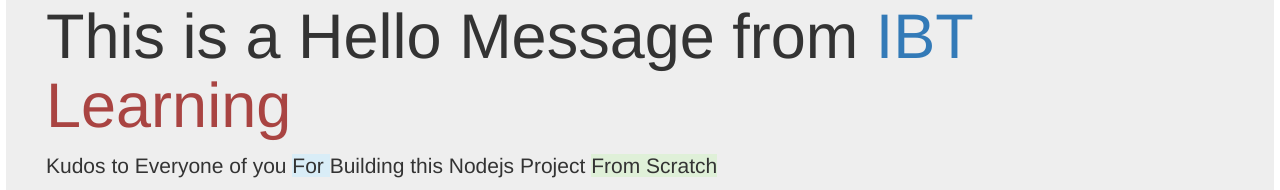
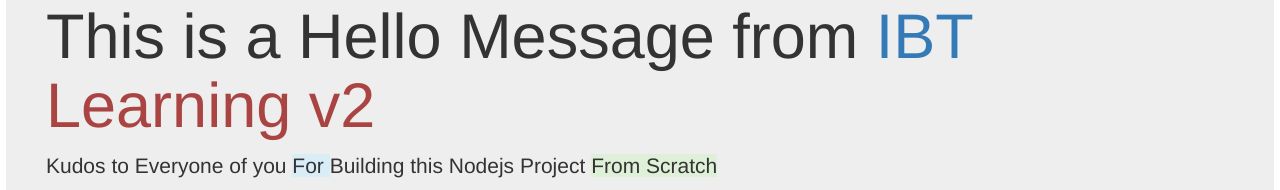
Before and after one commit to ccjacobs14/nodejs-webapp, a website: page index.html in a window 1280 px wide. Shown: the part 135-325 px from the top of the page. Drawn offline with nearby package versions, Linux system fonts and the light colour scheme.

Commit message:
Update index.html

```diff
--- a/index.html
+++ b/index.html
@@ -22,7 +22,7 @@
     </div>
   </nav>
       <div class="jumbotron"  style="padding:40px;">
-        <h1> This is a Hello Message from  <span class="text-primary"> IBT </span><span class="text-danger"> Learning </span></h1>
+        <h1> This is a Hello Message from  <span class="text-primary"> IBT </span><span class="text-danger"> Learning v2 </span></h1>
         <p> Kudos to Everyone of you <span class="bg-info"> For </span> Building this Nodejs Project <span class="bg-success"> From Scratch </span></p>
         <p><a class="btn btn-primary btn-lg" href="#" role="button">Keep Winning</a></p>
       </div>
```
